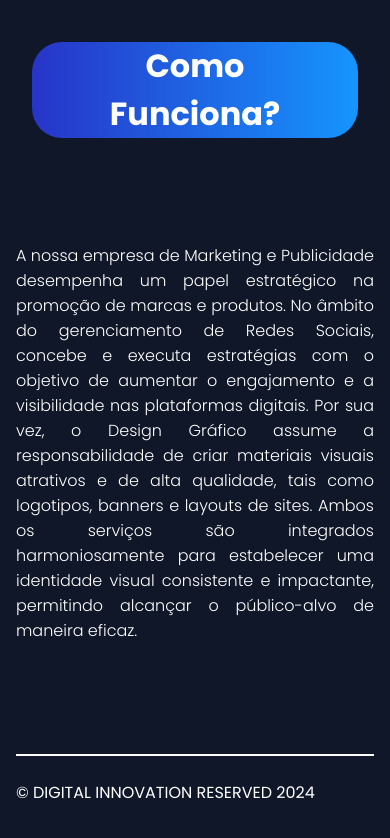
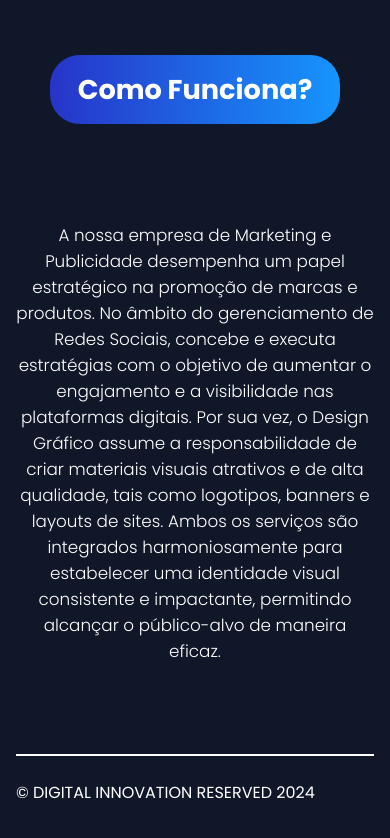
Before and after one commit to jefferson-da-silva-santos/project-digital-innovation, a plain HTML site: page src/pages/como-funciona.html in a window 390 px wide. Drawn offline with Linux system fonts and the light colour scheme.

Commit message:
Ajustes simple  no tamanho da fonte e na responsividade

```diff
--- a/src/css/media-css.css
+++ b/src/css/media-css.css
@@ -1,12 +1,6 @@
 @media screen and (max-width: 1154px) {
   .service_card {
     min-height: 21em;
-  }
-}
-
-@media screen and (max-width: 1021px){
-  .main__text {
-    max-width: 100%;
   }
 }
 
@@ -23,6 +17,15 @@
 }
 
 @media screen and (max-width: 890px) {
+
+  .main__text {
+    text-align: center;
+  }
+
+  .header {
+    padding: 0;
+  }
+
   .groupCards_header_service {
     grid-template-columns: 1fr;
     grid-template-rows: 1fr 1fr 1fr;
@@ -62,7 +65,7 @@
 
 @media screen and (max-width: 781px) {
   .header__title {
-    font-size: 3em;
+    font-size: 2.8em;
   }
 
   .main__text {
@@ -70,20 +73,34 @@
   }
 }
 
-@media screen and (max-width: 658px) {
+@media screen and (max-width: 682px) {
+
+  .main__text {
+    font-size: 1.2em;
+  }
+}
+
+@media screen and (max-width: 632px) {
   .header__title {
     font-size: 2.5em;
   }
+}
 
-  .main__text {
-    font-size: 1em;
+@media screen and (max-width: 536px) {
+  .header__title {
+    font-size: 2.3em;
   }
 }
 
-@media screen and (max-width: 578px) {
+@media screen and (max-width: 506px) {
+  .container {
+    grid-template-rows: 2fr 8fr 1fr;
+  }
+
   .header__title {
     font-size: 2em;
-  }
+    padding: .5em 1em;
+}
 }
 
 @media screen and (max-width: 420px) {
@@ -115,6 +132,16 @@
 }
 }
 
+@media screen and (max-width: 418px) {
+  .header__title {
+    font-size: 1.7em;
+  }
+
+  .main__text {
+    font-size: 1.05em;
+}
+}
+
 @media screen and (max-width: 362px) {
   .service_card {
     min-height: auto;
@@ -125,12 +152,18 @@
   .title {
     font-size: 1.9em;
   }
+
+  .header__title {
+    font-size: 1.5em;
+  }
 }
 
-@media screen and (max-width: 36px) {
-  .service_card {
-    min-height: auto;
-    width: 100%;
-    margin: auto;
+@media screen and (max-width: 324px) {
+  .header__title {
+    font-size: 1.3em;
   }
+
+  .main__text {
+    font-size: 1em;
 }
+}
--- a/src/css/styles.css
+++ b/src/css/styles.css
@@ -164,9 +164,7 @@
   font-size: .93em;
 }
 
-
-
-/* ESTILOS QUEM SOMOS */
+/* ESTILOS QUEM SOMOS / SOBRE NÓS / SUPORTE */
 
 .container {
   min-height: 100vh;
@@ -183,7 +181,7 @@
 }
 
 .header__title {
-  font-size: 3.5em;
+  font-size: 3em;
   background-image: linear-gradient(to left, var(--cor-clara-gradient), var(--cor-escura-gradient));
   padding: 0 1.5em;
   border-radius: 30px;
@@ -200,7 +198,7 @@
   font-size: 1.4em;
   text-align: justify;
   font-weight: 300;
-  max-width: 43em;
+  max-width: 38em;
   margin: auto;
 }
 
```
